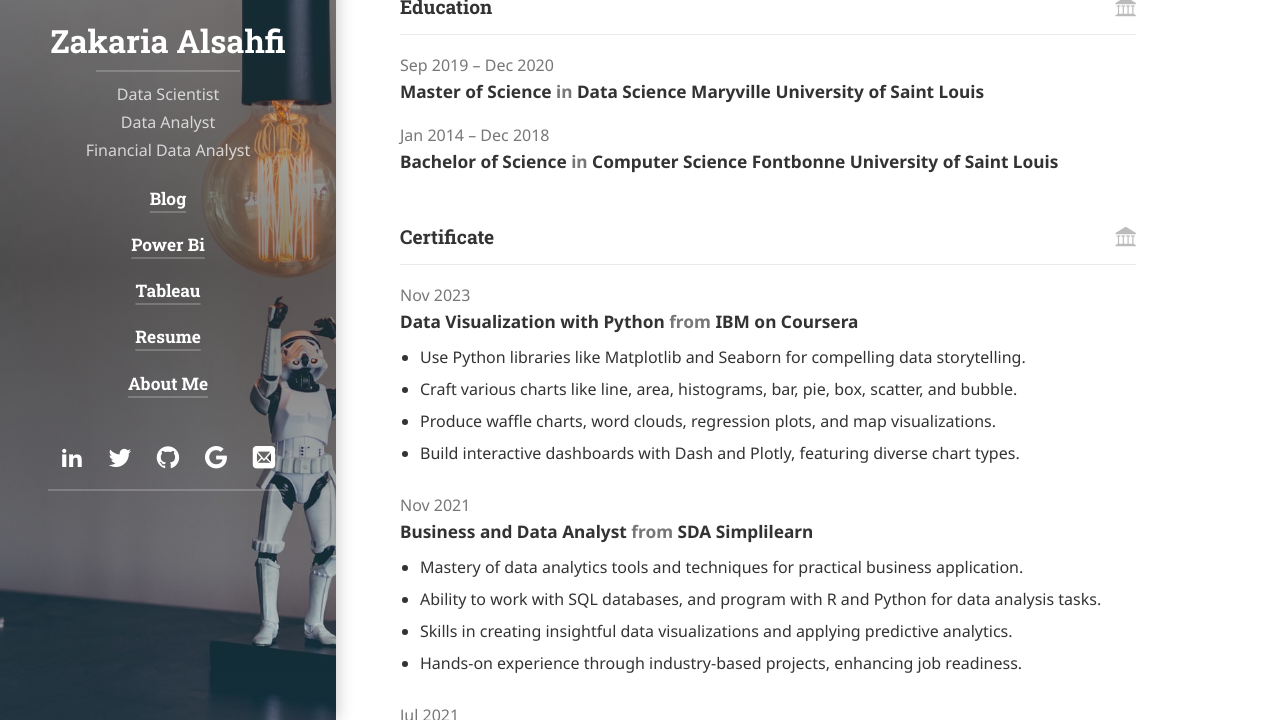
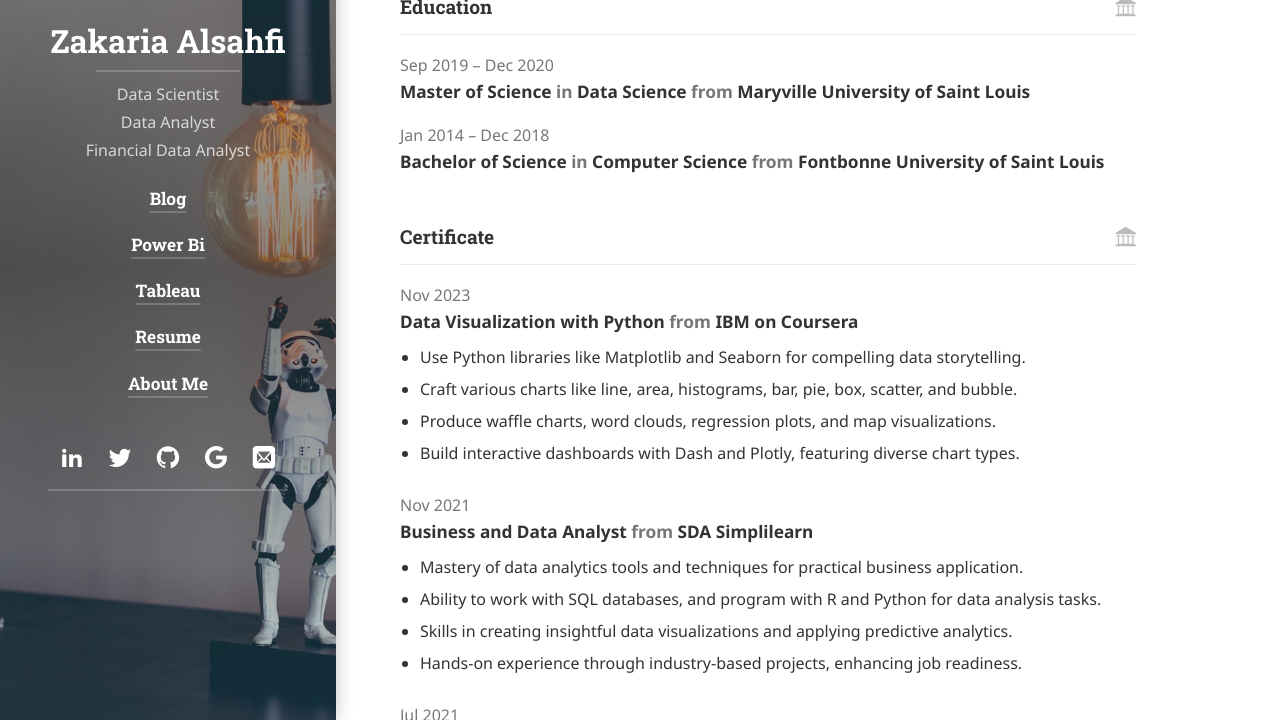
Before and after one commit to alsahfiza/alsahfiza.github.io, a Jekyll site: the page built from resume.md, in a window 1280 px wide and 900 px high, scrolled down 1057 px, cut to the strip 180-900 px from the top of the window. Built offline with Jekyll 4.4.1, drawn with Linux system fonts in a browser that asks for light colours; cached includes are drawn as plain includes; nearby versions of some CDN libraries; some web fonts are replaced; library files that are not in the unit come from our copies.

Commit message:
Update strings.yml

```diff
--- a/_data/strings.yml
+++ b/_data/strings.yml
@@ -127,7 +127,7 @@ resume:
   volunteer: Volunteer
   volunteer_title: <!--position--> at <!--organization-->
   education: Education
-  education_title: <!--study_type--> in <!--area--> <!--institution--> <!--gpa-->
+  education_title: <!--study_type--> in <!--area--> from <!--institution--> <!--gpa-->
   certificate: Certificate
   certificate_title:   <!--area--> from <!--institution-->
   courses: Courses
```
